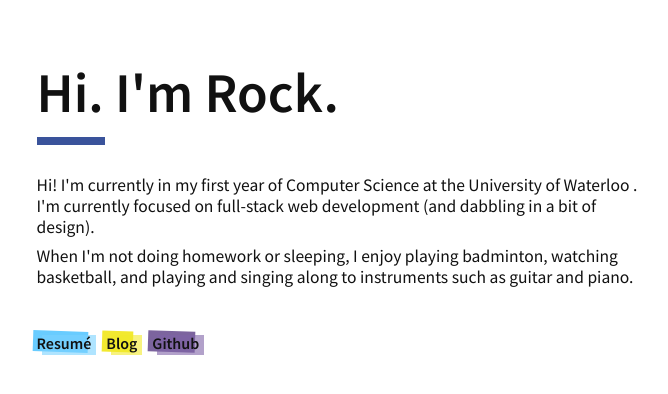
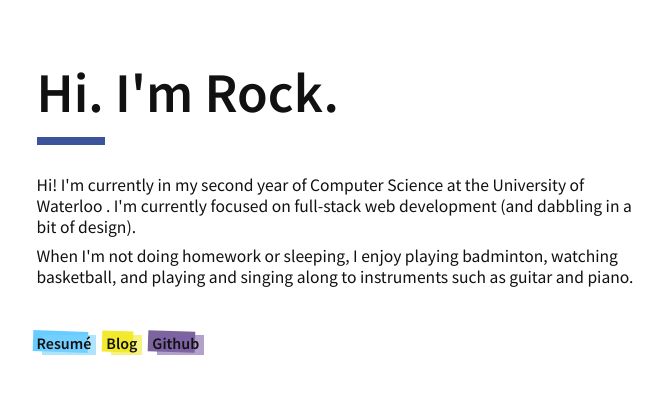
Before and after one commit to rocky1638/Portfolio-Website, a React (Create React App) app: page / in a window 1280 px wide. Shown: the top 394 px of the page, without its empty margins (301-969 px from the left). Built offline with nearby package versions, Linux system fonts and the light colour scheme; a web font is replaced by a local one.

Commit message:
quick save

```diff
--- a/src/components/Home.js
+++ b/src/components/Home.js
@@ -12,7 +12,7 @@ class Home extends Component {
             </h1>
             <hr className="blue-hr"/>
             <p style={{ marginBottom: '2.5em' }} className="left content-text">
-              Hi! I'm currently in my first year of Computer Science at the{' '} University of Waterloo
+              Hi! I'm currently in my second year of Computer Science at the{' '} University of Waterloo
               . I'm currently focused on full-stack web
               development (and dabbling in a bit of design).
               <br />
```
